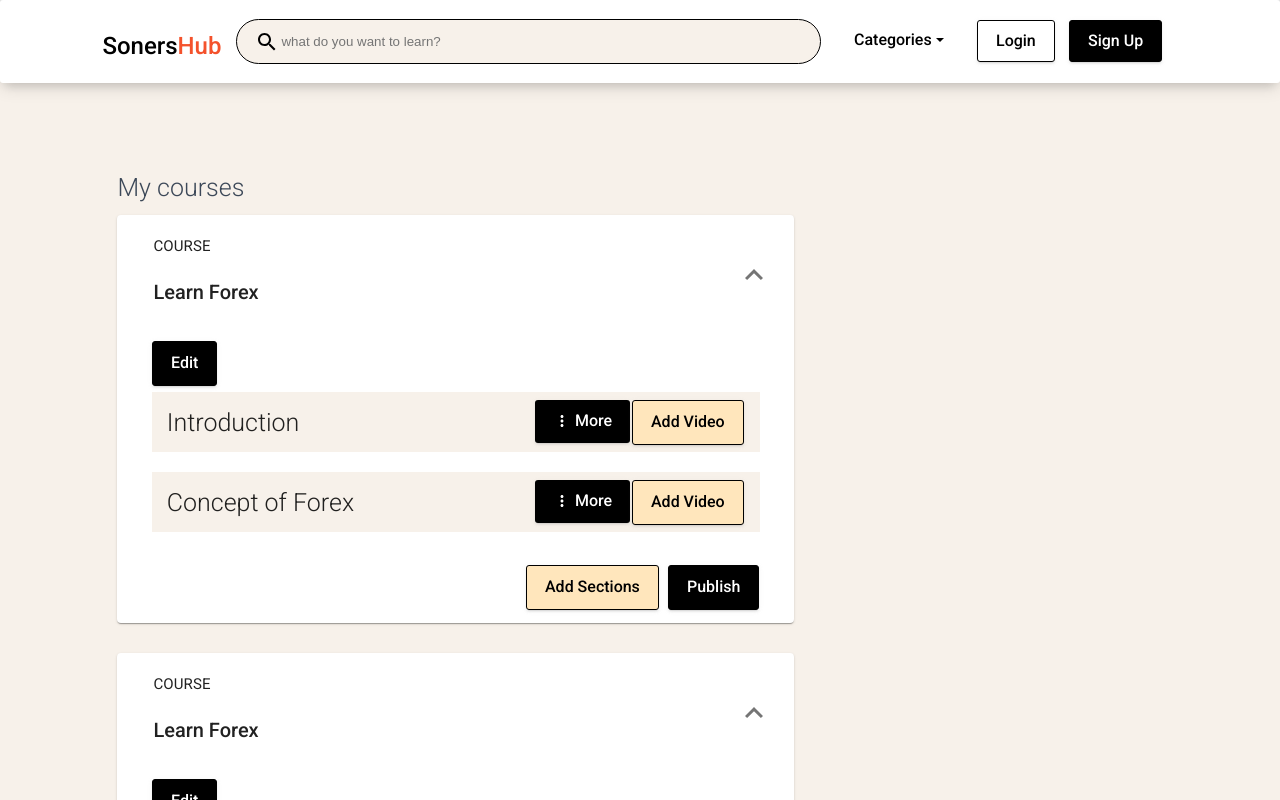
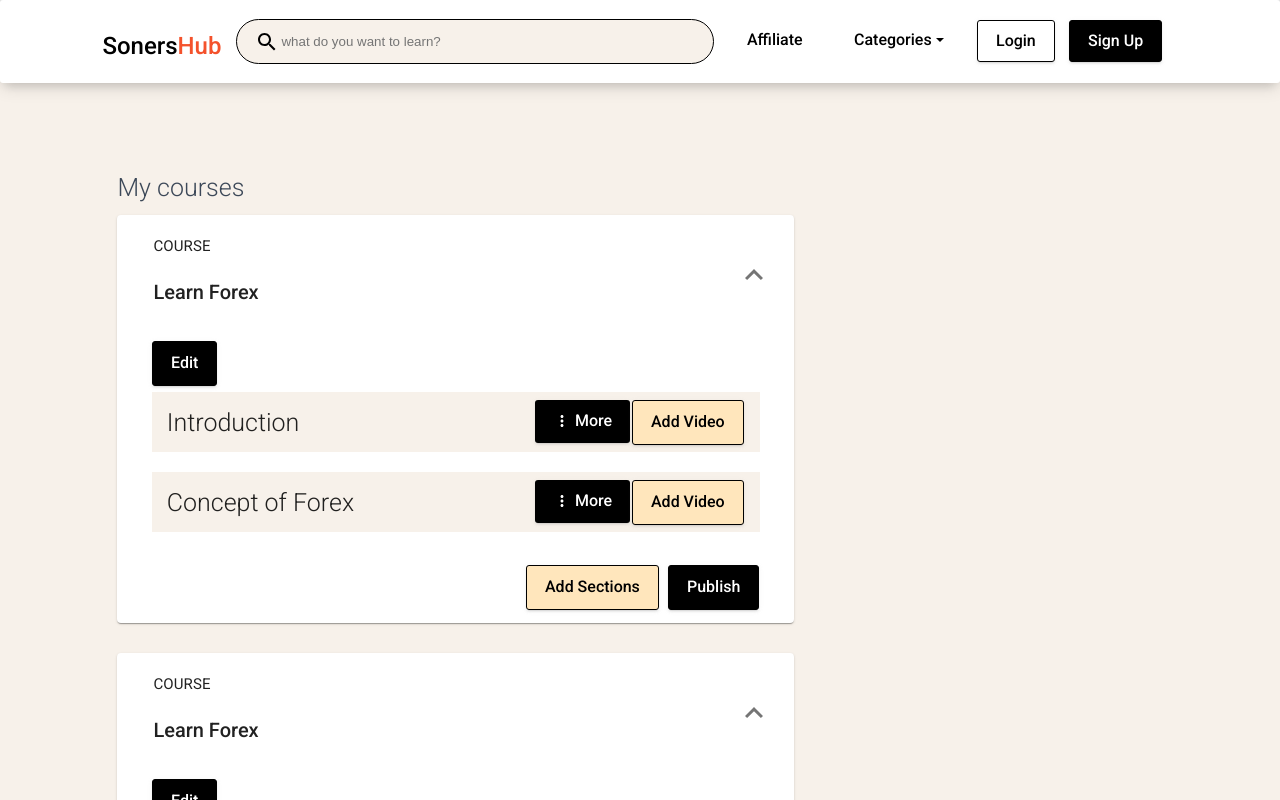
Before and after one commit to SolersHub/solersHub-frontend, a Next.js app: page /admin in a window 1280 px wide. Shown: the top 800 px of the page. Built offline with nearby package versions, Linux system fonts and the light colour scheme.

Commit message:
header update

```diff
--- a/components/Header/Header.js
+++ b/components/Header/Header.js
@@ -75,7 +75,7 @@ export default function Header(props) {
     [classes.fixed]: fixed,
   });
   const brandComponent = (
-    <Link href="/components" as="/components">
+    <Link href="/">
       <h3 style={{ fontWeight: "500", fontSize: "24px", color: "black" }}>Soners<span style={{ color: "#f4522c" }}>Hub</span></h3>
     </Link>
   );
--- a/components/Header/HeaderLinks.js
+++ b/components/Header/HeaderLinks.js
@@ -38,6 +38,16 @@ export default function HeaderLinks(props) {
   }, [])
   return (
     <List className={classes.list}>
+      <ListItem className={classes.listItem}>
+        <Button
+          href="#"
+          className={classes.navLink}
+          color="transparent"
+          style={{ fontWeight: "500", textTransform: "capitalize", fontSize: "16px", backgroundColor: "transparent", color: "black", padding: "10px 18px" }}
+        >
+          Affiliate
+        </Button>
+      </ListItem>
       <ListItem className={classes.listItem}>
         <CustomDropdown
           navDropdown
--- a/pages/index.js
+++ b/pages/index.js
@@ -335,7 +335,7 @@ export default function Components(props) {
             <div className="tc-pagination"></div>
           </div>
         </div>
-        <div className={classes.containerFluid} style={{ padding: "8% 8%", marginTop: "4%", marginBottom: "4%", backgroundColor: pink }}>
+        <div className={classes.containerFluid} style={{ padding: "8% 8%", marginTop: "4%", marginBottom: "0%", backgroundColor: pink }}>
           <GridContainer>
             <GridItem xs={12} sm={12} md={6}>
               <div className={classes.container}>
```
